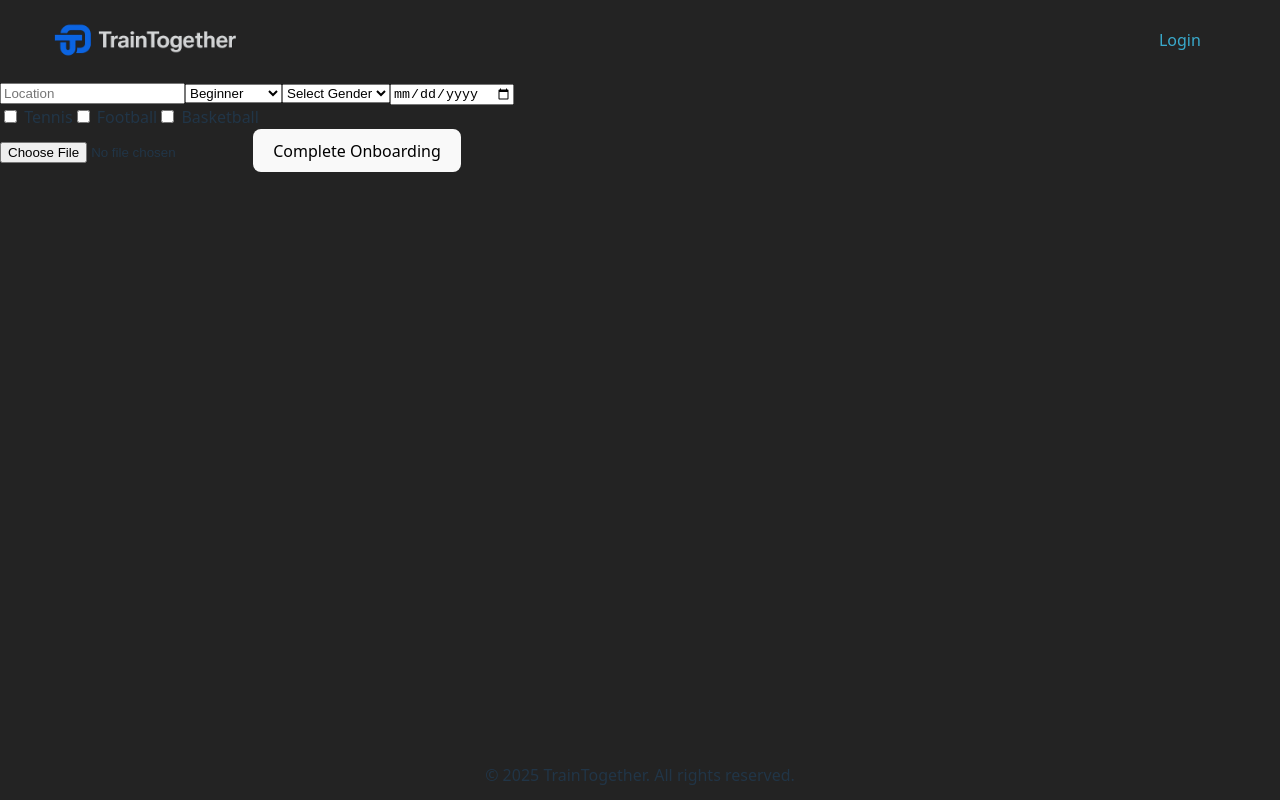
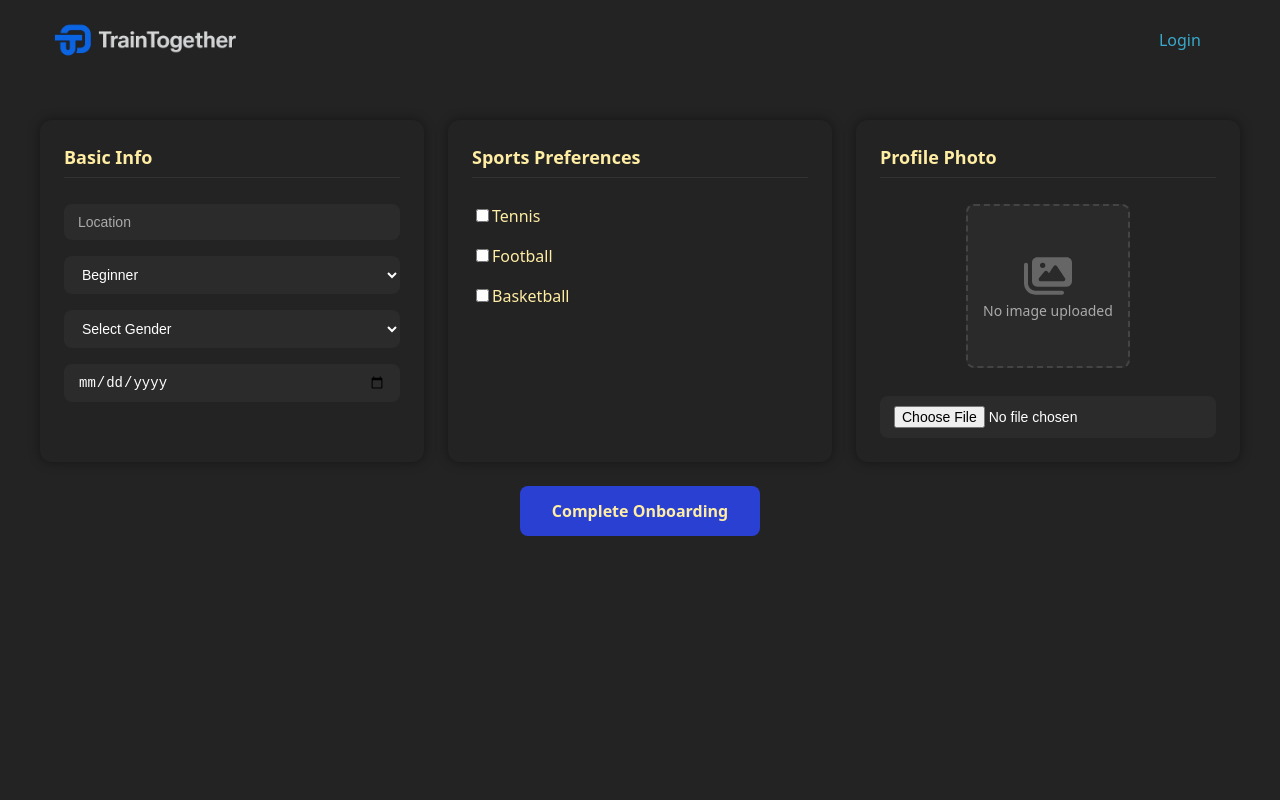
Before and after one commit to kalevlill/trainTogether, a React (Vite) app in the folder frontend/: page /onboarding in a window 1280 px wide. Shown: the top 800 px of the page. Built offline with nearby package versions, Linux system fonts and the light colour scheme; no server answers; sample sign-in values are in the browser's storage.

Commit message:
added styling to onboarding page

```diff
--- a/frontend/src/pages/Onboarding.jsx
+++ b/frontend/src/pages/Onboarding.jsx
@@ -1,6 +1,8 @@
 import React, { useState } from "react";
 import axios from "axios";
 import { useNavigate } from "react-router-dom";
+import { FaImages } from "react-icons/fa6";
+import "../style/ProfilePage.css";
 
 function Onboarding() {
   const [location, setLocation] = useState("");
@@ -23,32 +25,35 @@ function Onboarding() {
     e.preventDefault();
 
     const formData = new FormData();
-  formData.append('location', location);
-  formData.append('level', level);
-  formData.append('sports', JSON.stringify(sports));
-  formData.append('gender', gender);
-  formData.append('birthday', birthday);
+    formData.append("location", location);
+    formData.append("level", level);
+    formData.append("sports", JSON.stringify(sports));
+    formData.append("gender", gender);
+    formData.append("birthday", birthday);
 
     if (profilePicture) {
-    formData.append('profilePicture', profilePicture);
+      formData.append("profilePicture", profilePicture);
     }
 
     try {
-    await axios.post('/api/user/onboarding', formData, {
+      await axios.post("/api/user/onboarding", formData, {
         headers: {
-        'Content-Type': 'multipart/form-data',
+          "Content-Type": "multipart/form-data",
           Authorization: `Bearer ${localStorage.getItem("token")}`,
         },
       });
 
-    navigate('/dashboard');
+      navigate("/dashboard");
     } catch (error) {
       console.error(error);
     }
   };
 
   return (
-    <form onSubmit={handleSubmit} className="onboarding-form">
+    <div className="profile-dashboard">
+      <form onSubmit={handleSubmit} className="profile-form-layout">
+        <div className="profile-section">
+          <h3>Basic Info</h3>
           <input
             type="text"
             placeholder="Location"
@@ -74,37 +79,55 @@ function Onboarding() {
             value={birthday}
             onChange={(e) => setBirthday(e.target.value)}
           />
+        </div>
 
-      <div>
+        <div className="profile-section">
+          <h3>Sports Preferences</h3>
           <label>
-          <input type="checkbox" value="Tennis" onChange={handleSportChange} />{" "}
+            <input type="checkbox" value="Tennis" onChange={handleSportChange} />
             Tennis
           </label>
           <label>
-          <input
-            type="checkbox"
-            value="Football"
-            onChange={handleSportChange}
-          />{" "}
+            <input type="checkbox" value="Football" onChange={handleSportChange} />
             Football
           </label>
           <label>
-          <input
-            type="checkbox"
-            value="Basketball"
-            onChange={handleSportChange}
-          />{" "}
+            <input type="checkbox" value="Basketball" onChange={handleSportChange} />
             Basketball
           </label>
         </div>
 
+
+        <div className="profile-section">
+          <h3>Profile Photo</h3>
+          <div className="profile-picture-container">
+            {profilePicture ? (
+              <img
+                src={URL.createObjectURL(profilePicture)}
+                alt="Preview"
+                className="profile-picture-preview"
+              />
+            ) : (
+              <div className="profile-picture-placeholder">
+                <FaImages size={48} color="#666" />
+                <p>No image uploaded</p>
+              </div>
+            )}
+          </div>
           <input
             type="file"
             onChange={(e) => setProfilePicture(e.target.files[0])}
           />
+        </div>
 
-      <button type="submit">Complete Onboarding</button>
+        <div className="profile-form-footer">
+          <button type="submit" className="profile-submit-btn">
+            Complete Onboarding
+          </button>
+        </div>
       </form>
+    </div>
   );
 }
+
 export default Onboarding;
```
Lines whose indentation alone changed are shown as unchanged.
